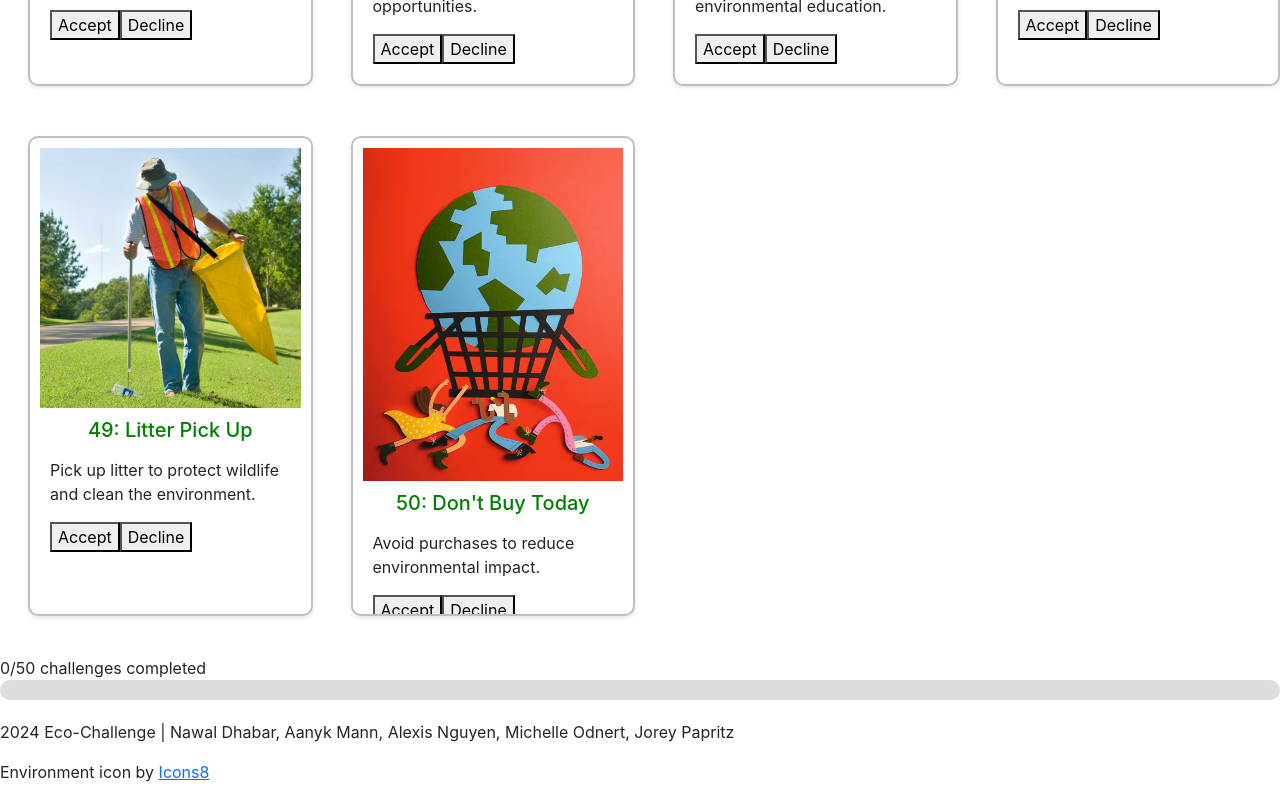
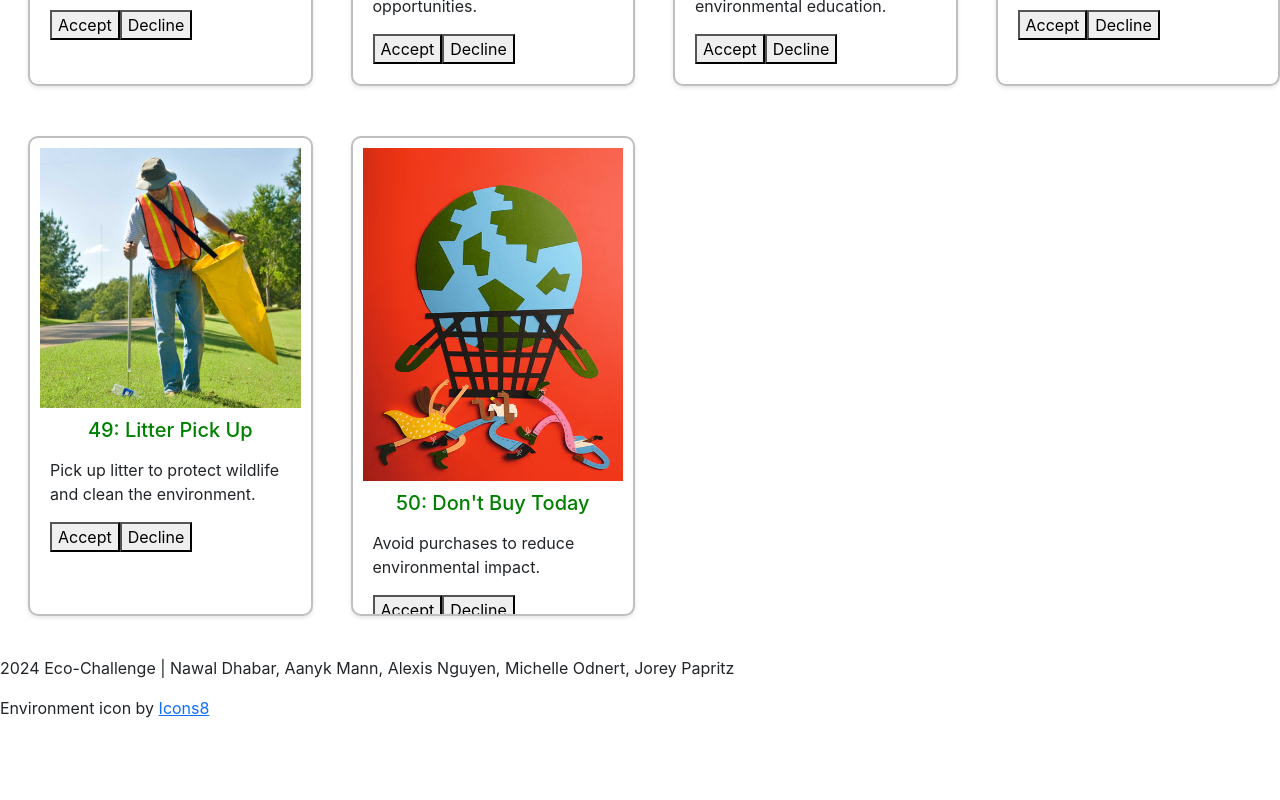
Before and after one commit to UW-INFO442-SP24/ecolo-me, a React (Create React App) app: page /find in a window 1280 px wide. Shown: the part 6542-7342 px from the top of the page. After the commit the page ends 7278 px from the top, so only its background shows below. Built offline with nearby package versions, Linux system fonts and the light colour scheme.

Commit message:
updates to accept/decline

```diff
--- a/src/components/App.js
+++ b/src/components/App.js
@@ -8,16 +8,19 @@ import Cards from './Cards.js';
 
 function App(props) {
   const [acceptedChallenges, setAcceptedChallenges] = useState([]);
-  const totalChallenges = 50;
+  const totalChallenges = 50; // Assume total challenges are statically set to 50 for now
 
   const handleAccept = (challengeId) => {
-    setAcceptedChallenges((prevAcceptedChallenges) => [...prevAcceptedChallenges, challengeId]);
+    setAcceptedChallenges(prev => {
+      if (!prev.includes(challengeId)) {
+        return [...prev, challengeId];
+      }
+      return prev;
+    });
   };
 
   const handleDecline = (challengeId) => {
-    setAcceptedChallenges((prevAcceptedChallenges) =>
-      prevAcceptedChallenges.filter((id) => id !== challengeId)
-    );
+    setAcceptedChallenges(prev => prev.filter(id => id !== challengeId));
   };
 
   return (
@@ -26,31 +29,16 @@ function App(props) {
       <Routes>
         <Route path="/" element={<Home />} />
         <Route path="/home" element={<Home />} />
-        <Route
-          path="/find"
-          element={
+        <Route path="/find" element={
           <Cards
             acceptedChallenges={acceptedChallenges}
             totalChallenges={totalChallenges}
             onAccept={handleAccept}
             onDecline={handleDecline}
           />
-          }
-        />
+        } />
         <Route path="/resources" element={<Resources />} />
       </Routes>
-
-      {/* Render the progress bar */}
-      <div>
-        <span>{acceptedChallenges.length}/{totalChallenges} challenges completed</span>
-        <div className="progress-bar">
-          <div
-            className="progress"
-            style={{ width: (acceptedChallenges.length / totalChallenges) * 100 + '%' }}
-          />
-        </div>
-      </div>
-
       <Footer />
     </Router>
   );
--- a/src/components/Cards.js
+++ b/src/components/Cards.js
@@ -1,8 +1,8 @@
-import React, { useState } from 'react';
-import cardsData from '../data/ecochallenges.json';
-import Challenge from './Challenge';
+import React, { useState } from 'react';  // Ensure useState is included here
+import cardsData from '../data/ecochallenges.json';  // Correct path to your JSON data
+import Challenge from './Challenge';  // Ensure this is the correct path to the Challenge component
 
-function Cards({ acceptedChallenges, totalChallenges, onAccept, onDecline }) {
+function Cards({ acceptedChallenges = [], totalChallenges, onAccept, onDecline }) {
     const [searchQuery, setSearchQuery] = useState('');
     const [filterCategory, setFilterCategory] = useState('');
 
@@ -19,7 +19,7 @@ function Cards({ acceptedChallenges, totalChallenges, onAccept, onDecline }) {
         (filterCategory === '' || card.category === filterCategory)
     );
 
-    const progressPercent = (acceptedChallenges.length / totalChallenges) * 100;
+    const progressPercent = acceptedChallenges ? (acceptedChallenges.length / totalChallenges) * 100 : 0;
 
     return (
         <div>
@@ -51,7 +51,7 @@ function Cards({ acceptedChallenges, totalChallenges, onAccept, onDecline }) {
 
             <div className="progress-bar-container" style={{width: '100%', backgroundColor: '#e0e0e0', marginBottom: '20px'}}>
                 <div className="progress-bar" style={{width: `${progressPercent}%`, backgroundColor: 'green', height: '20px'}}></div>
-                <span>{acceptedChallenges.length}/{totalChallenges} challenges completed</span>
+                <span>{acceptedChallenges ? `${acceptedChallenges.length}` : '0'}/{totalChallenges} challenges completed</span>
             </div>
 
             <div className="card-container">
```
Lines whose indentation alone changed are shown as unchanged.
